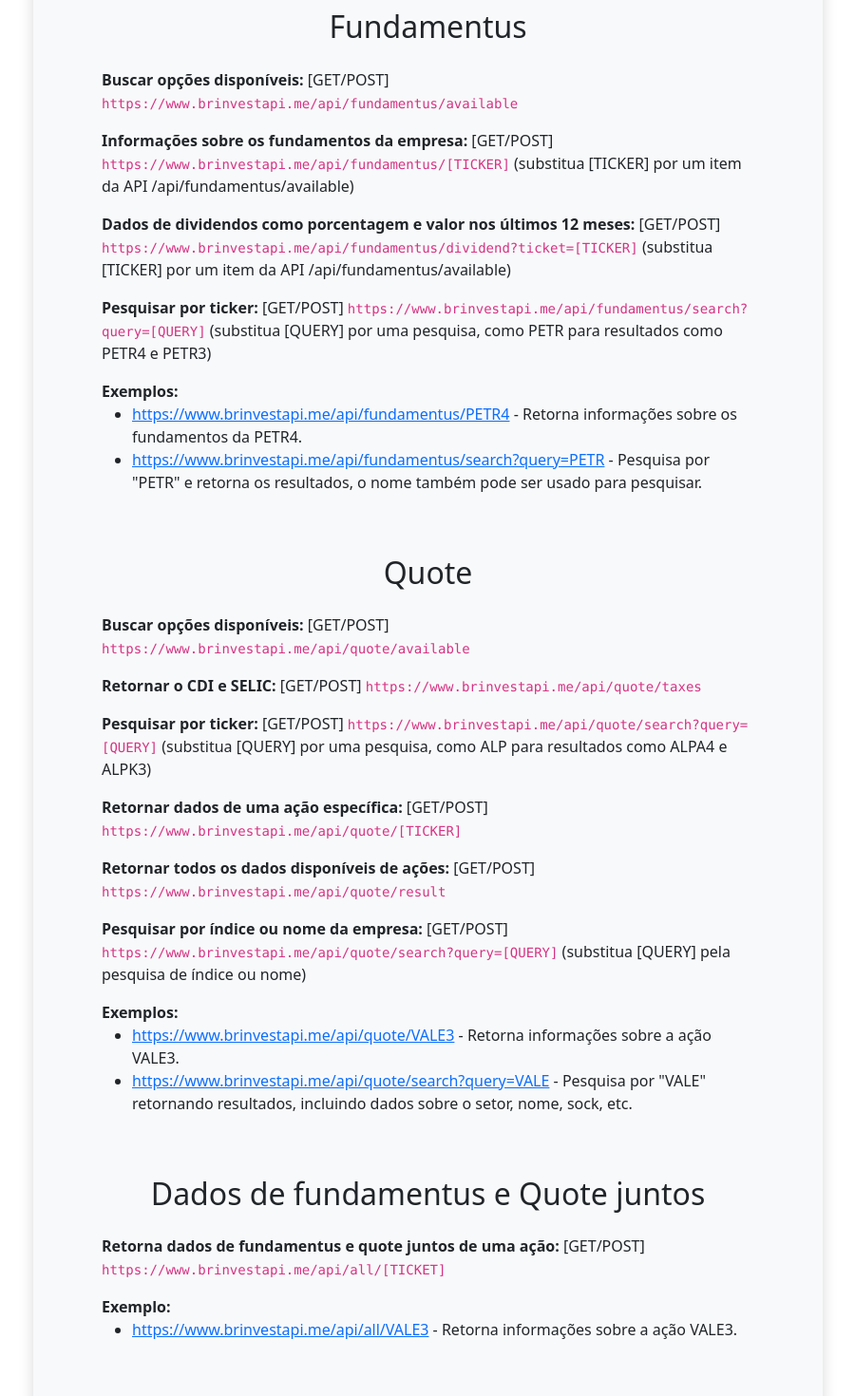
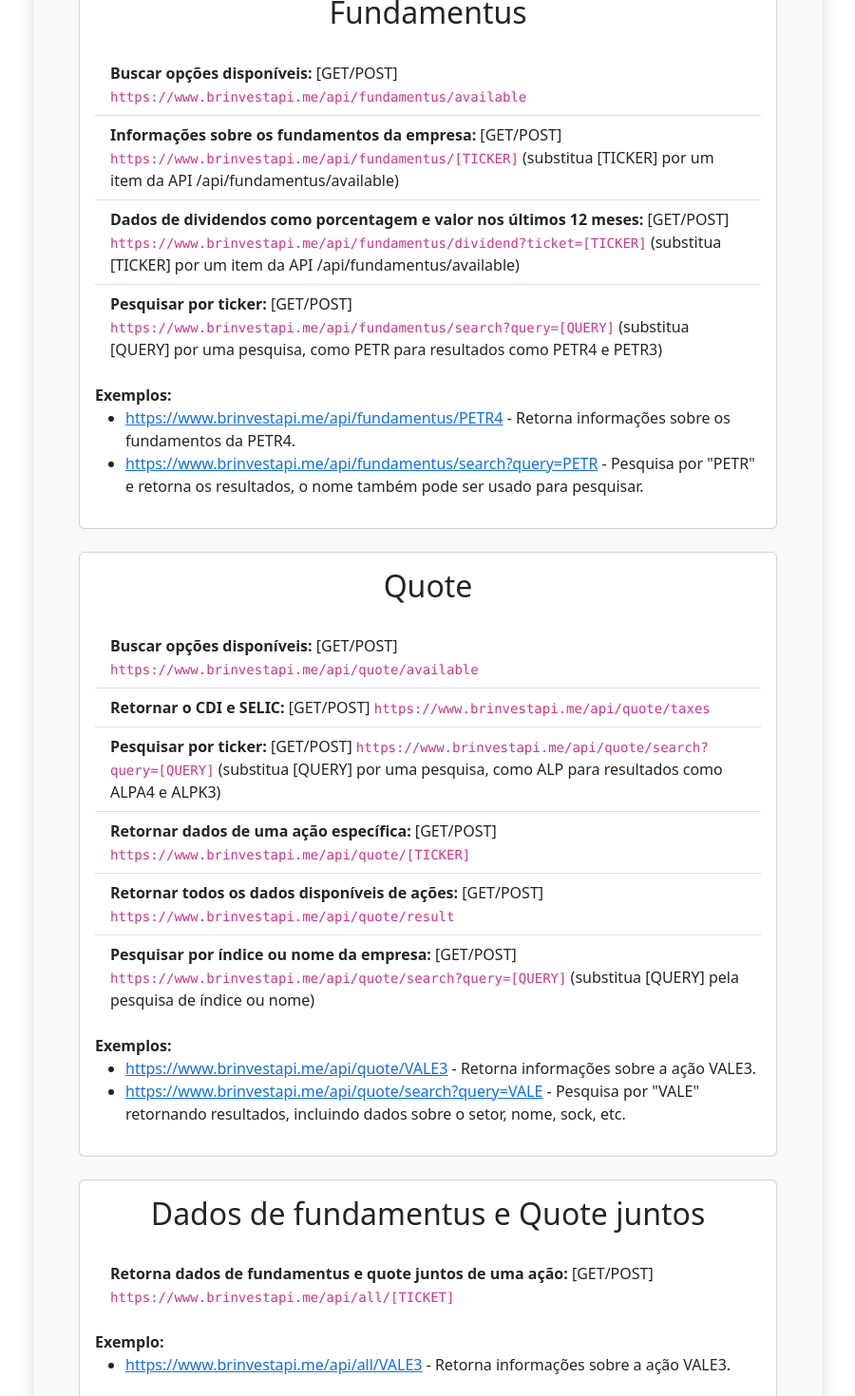
Before and after one commit to GeovaneDev/B3API, a Next.js app: page /docs/endpoints in a window 1280 px wide. Shown: the part 440-1910 px from the top of the page at 95% size, without its empty margins (332-1232 px from the left). Built offline with nearby package versions, Linux system fonts and the light colour scheme.

Commit message:
Melhoria de desing

```diff
--- a/app/page.js
+++ b/app/page.js
@@ -10,7 +10,6 @@
 const Home = () => {
   return (
     <>
-    <div>
       <DefaultSeo
         title="BrInvestAPI - Dados Financeiros Brasileiros | API B3"
         description="Descubra a melhor API B3, BrInvestAPI. Fornece dados confiáveis e em tempo real sobre ações, cotações, índices e informações essenciais para o mercado financeiro do Brasil. Experimente agora!"
@@ -124,7 +123,6 @@
       </div>
 
       <Footer />
-    </div>
     </>
   );
 };
--- a/components/DocsMenu.js
+++ b/components/DocsMenu.js
@@ -14,10 +14,10 @@
           <Link href="/docs" passHref className="text-decoration-none text-dark">Documentação</Link>
         </h3>
         <ul className="list-group list-group-flush">
-          <li className={`list-group-item border-0 ${router.pathname === '/docs/introduction' ? 'active rounded-pill text-light' : ''}`}>
+          <li className={`list-group-item border-0 rounded-pill ${router.pathname === '/docs/introduction' ? 'active rounded-pill text-light' : ''}`}>
             <Link href="/docs/introduction" passHref className={`text-decoration-none text-dark rounded-pill d-block p-2 ${router.pathname === '/docs/introduction' ? 'bg-primary text-white' : ''}`} style={{ fontSize: '1.1rem' }}><FontAwesomeIcon icon={faInfoCircle} /> Introdução</Link>
           </li>
-          <li className={`list-group-item border-0 ${router.pathname === '/docs/endpoints' ? 'active rounded-pill text-light' : ''}`}>
+          <li className={`list-group-item border-0 rounded-pill ${router.pathname === '/docs/endpoints' ? 'active rounded-pill text-light' : ''}`}>
             <Link href="/docs/endpoints" passHref className={`text-decoration-none text-dark rounded-pill d-block p-2 ${router.pathname === '/docs/endpoints' ? 'bg-primary text-white' : ''}`} style={{ fontSize: '1.1rem' }}><FontAwesomeIcon icon={faLink} /> Endpoints</Link>
           </li>
         </ul>
--- a/pages/docs.js
+++ b/pages/docs.js
@@ -82,12 +82,12 @@
                 <a href="https://github.com/GeovaneDev/BrInvestAPI/issues" className="fw-bold text-decoration-none" target="_blank" rel="noopener noreferrer">Issues no GitHub</a>.
               </div>
 
-              <p className="lead">
+              <p className="lead text-center">
                 Bem-vindo à documentação oficial da BrInvestAPI. Antes de começar, certifique-se de ler nossos{' '}
                 <Link href="/terms" passHref className="fw-bold text-decoration-none">Termos de Uso</Link>. A BrInvestAPI fornece dados do mercado de ações brasileiro e não exige autenticação para acesso.
               </p>
 
-              <div className="border-top mt-4 pt-4">
+              <div className="border-top mt-5 pt-4">
                 <h2 className="mb-4">
                   <Link href="/docs/introduction" passHref className="text-decoration-none text-dark">Introdução</Link>
                 </h2>
--- a/pages/docs/endpoints.js
+++ b/pages/docs/endpoints.js
@@ -78,29 +78,32 @@
               <h1 className="display-4 text-center mb-4">Endpoints da BrInvestAPI</h1>
 
               <div className="alert alert-warning" role="alert">
-                                <p>
+                <p className="mb-0">
                   Devido ao alto volume de solicitações, implementamos um sistema de rate limit. Por favor, evite enviar solicitações em excesso. Se você receber uma resposta com "Rate Limited.", significa que excedeu o limite permitido. Para alguma dúvida, sinta-se à vontade para entrar em contato pelo email <a href="mailto:brinvestapi@proton.me">brinvestapi@proton.me</a>.
                 </p>
               </div>
 
-                            <div className="endpoint-section rounded p-4">
-                                <h2 className="text-center mb-4">Fundamentus</h2>
-                                <p>
+              <div className="card mt-4">
+                <div className="card-body">
+                  <h2 className="card-title text-center mb-4">Fundamentus</h2>
+                  <ul className="list-group list-group-flush">
+                    <li className="list-group-item">
                       <strong>Buscar opções disponíveis:</strong> [GET/POST]{' '}
                       <code>https://www.brinvestapi.me/api/fundamentus/available</code>
-                                </p>
-                                <p>
+                    </li>
+                    <li className="list-group-item">
                       <strong>Informações sobre os fundamentos da empresa:</strong> [GET/POST]{' '}
                       <code>https://www.brinvestapi.me/api/fundamentus/[TICKER]</code> (substitua [TICKER] por um item da API /api/fundamentus/available)
-                                </p>
-                                <p>
+                    </li>
+                    <li className="list-group-item">
                       <strong>Dados de dividendos como porcentagem e valor nos últimos 12 meses:</strong> [GET/POST]{' '}
                       <code>https://www.brinvestapi.me/api/fundamentus/dividend?ticket=[TICKER]</code> (substitua [TICKER] por um item da API /api/fundamentus/available)
-                                </p>
-                                <p>
+                    </li>
+                    <li className="list-group-item">
                       <strong>Pesquisar por ticker:</strong> [GET/POST]{' '}
                       <code>https://www.brinvestapi.me/api/fundamentus/search?query=[QUERY]</code> (substitua [QUERY] por uma pesquisa, como PETR para resultados como PETR4 e PETR3)
-                                </p>
+                    </li>
+                  </ul>
                   <div className="mt-3">
                     <strong>Exemplos:</strong>
                     <ul>
@@ -113,33 +116,37 @@
                     </ul>
                   </div>
                 </div>
+              </div>
 
-                            <div className="endpoint-section rounded p-4">
-                                <h2 className="text-center mb-4">Quote</h2>
-                                <p>
+              <div className="card mt-4">
+                <div className="card-body">
+                  <h2 className="card-title text-center mb-4">Quote</h2>
+                  <ul className="list-group list-group-flush">
+                    <li className="list-group-item">
                       <strong>Buscar opções disponíveis:</strong> [GET/POST]{' '}
                       <code>https://www.brinvestapi.me/api/quote/available</code>
-                                </p>
-                                <p>
+                    </li>
+                    <li className="list-group-item">
                       <strong>Retornar o CDI e SELIC:</strong> [GET/POST]{' '}
                       <code>https://www.brinvestapi.me/api/quote/taxes</code>
-                                </p>
-                                <p>
+                    </li>
+                    <li className="list-group-item">
                       <strong>Pesquisar por ticker:</strong> [GET/POST]{' '}
                       <code>https://www.brinvestapi.me/api/quote/search?query=[QUERY]</code> (substitua [QUERY] por uma pesquisa, como ALP para resultados como ALPA4 e ALPK3)
-                                </p>
-                                <p>
+                    </li>
+                    <li className="list-group-item">
                       <strong>Retornar dados de uma ação específica:</strong> [GET/POST]{' '}
                       <code>https://www.brinvestapi.me/api/quote/[TICKER]</code>
-                                </p>
-                                <p>
+                    </li>
+                    <li className="list-group-item">
                       <strong>Retornar todos os dados disponíveis de ações:</strong> [GET/POST]{' '}
                       <code>https://www.brinvestapi.me/api/quote/result</code>
-                                </p>
-                                <p>
+                    </li>
+                    <li className="list-group-item">
                       <strong>Pesquisar por índice ou nome da empresa:</strong> [GET/POST]{' '}
                       <code>https://www.brinvestapi.me/api/quote/search?query=[QUERY]</code> (substitua [QUERY] pela pesquisa de índice ou nome)
-                                </p>
+                    </li>
+                  </ul>
                   <div className="mt-3">
                     <strong>Exemplos:</strong>
                     <ul>
@@ -152,13 +159,17 @@
                     </ul>
                   </div>
                 </div>
+              </div>
 
-                            <div className="endpoint-section rounded p-4">
-                                <h2 className="text-center mb-4">Dados de fundamentus e Quote juntos</h2>
-                                <p>
+              <div className="card mt-4">
+                <div className="card-body">
+                  <h2 className="card-title text-center mb-4">Dados de fundamentus e Quote juntos</h2>
+                  <ul className="list-group list-group-flush">
+                    <li className="list-group-item">
                       <strong>Retorna dados de fundamentus e quote juntos de uma ação:</strong> [GET/POST]{' '}
                       <code>https://www.brinvestapi.me/api/all/[TICKET]</code>
-                                </p>
+                    </li>
+                  </ul>
                   <div className="mt-3">
                     <strong>Exemplo:</strong>
                     <ul>
@@ -172,6 +183,7 @@
             </div>
           </div>
         </div>
+      </div>
 
       <Footer />
     </div>
```
Also changed, not shown: pages/docs/introduction.js (+16 -21 lines), pages/terms.js (+11 -13 lines). Lines whose indentation alone changed are shown as unchanged.
